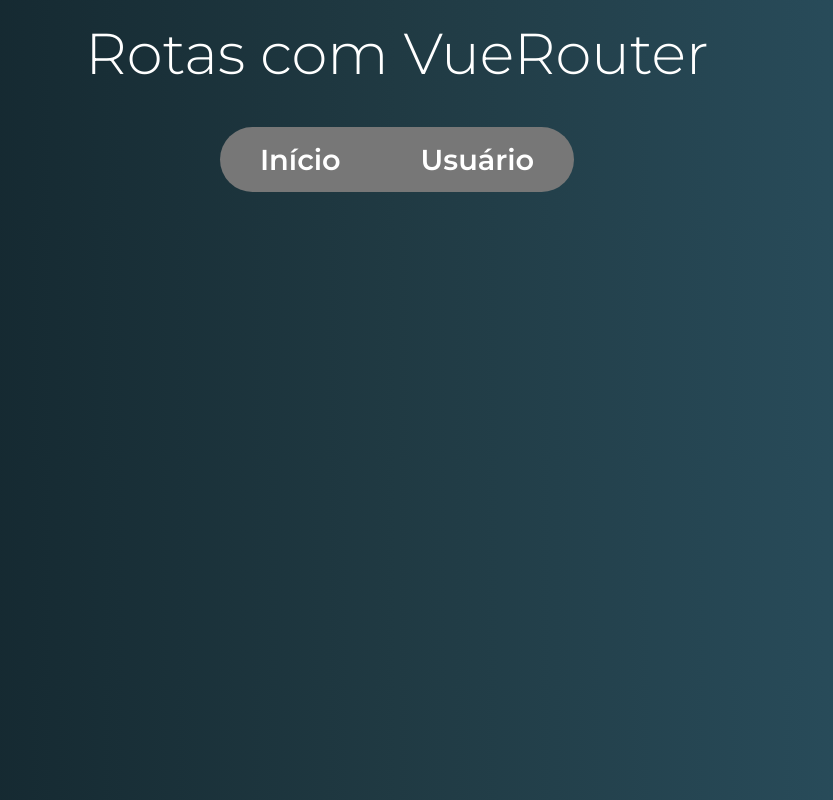
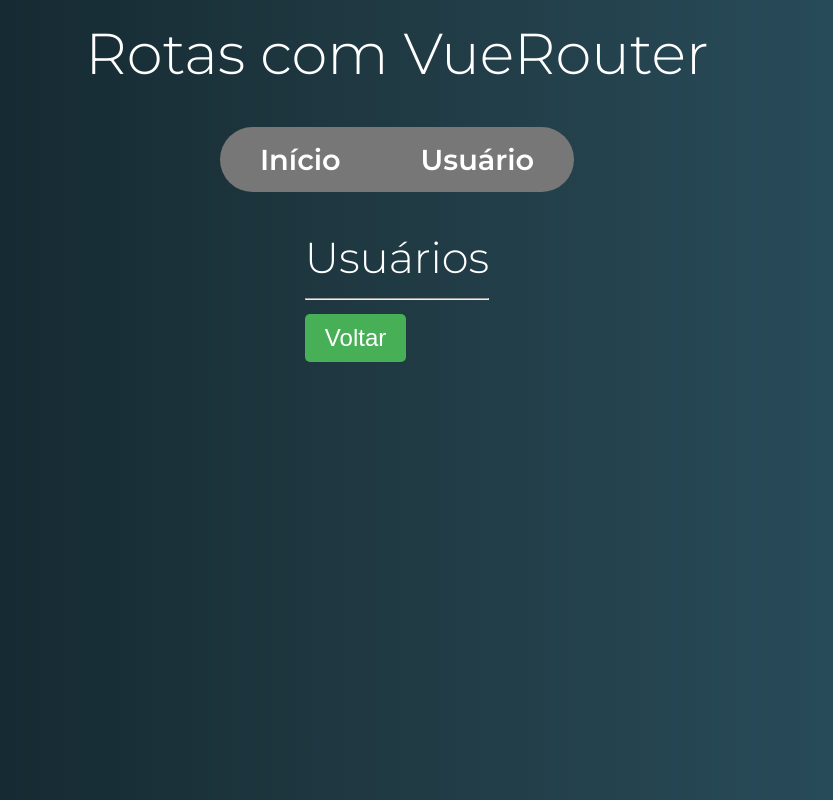
Before and after one commit to CURSOSDEVS/VUE-JS-ROTAS-VUE-ROUTER, a Vue app in the folder rotas-exercicios/: page /usuario/1 in a window 1280 px wide. Shown: the whole page, without its empty margins (243-1076 px from the left). Built offline with nearby package versions, Linux system fonts and the light colour scheme.

Commit message:
Passando parâmetros para a rota

```diff
--- a/rotas-exercicios/src/App.vue
+++ b/rotas-exercicios/src/App.vue
@@ -15,7 +15,7 @@
 			return {
 				itensMenu: [
 					{ title: 'Início', tag: '/'},
-					{ title: 'Usuário', tag: '/usuario'},
+					{ title: 'Usuário', tag: '/usuario/10'},
 				]
 			}
 		},
--- a/rotas-exercicios/src/router.js
+++ b/rotas-exercicios/src/router.js
@@ -11,7 +11,7 @@
         path: '/',
         component: Inicio
     },{
-        path: '/usuario',
+        path: '/usuario/:id',
         component: Usuario
     }]
 })
```
Also changed, not shown: 1 other file (tests, documents, lock files or other folders).
